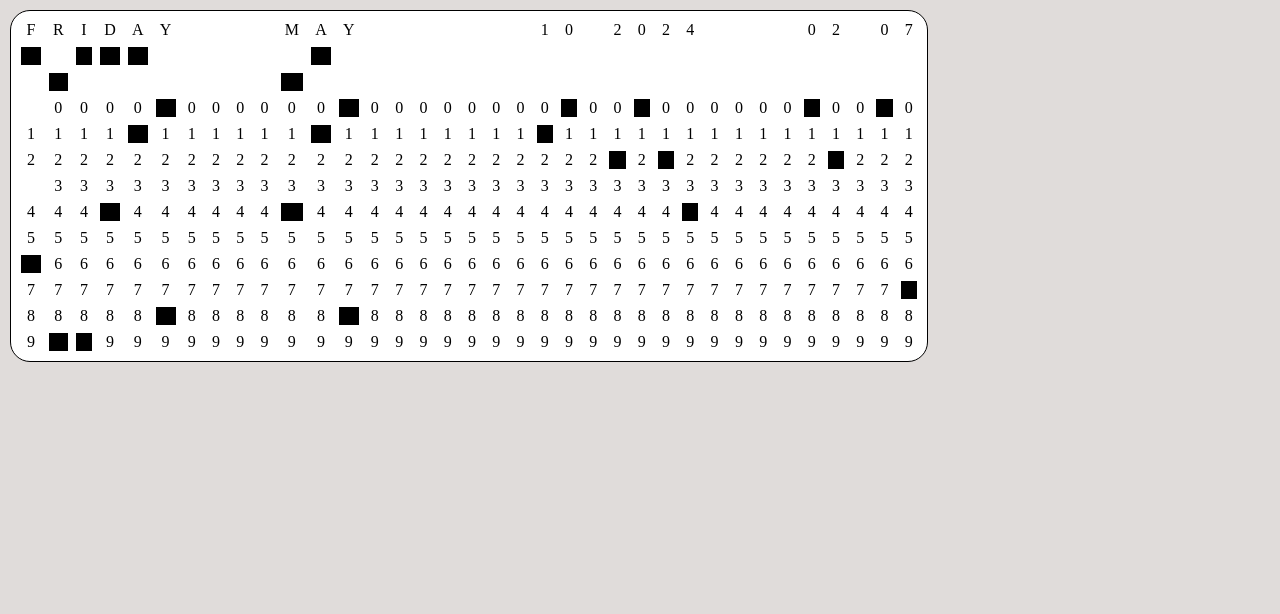
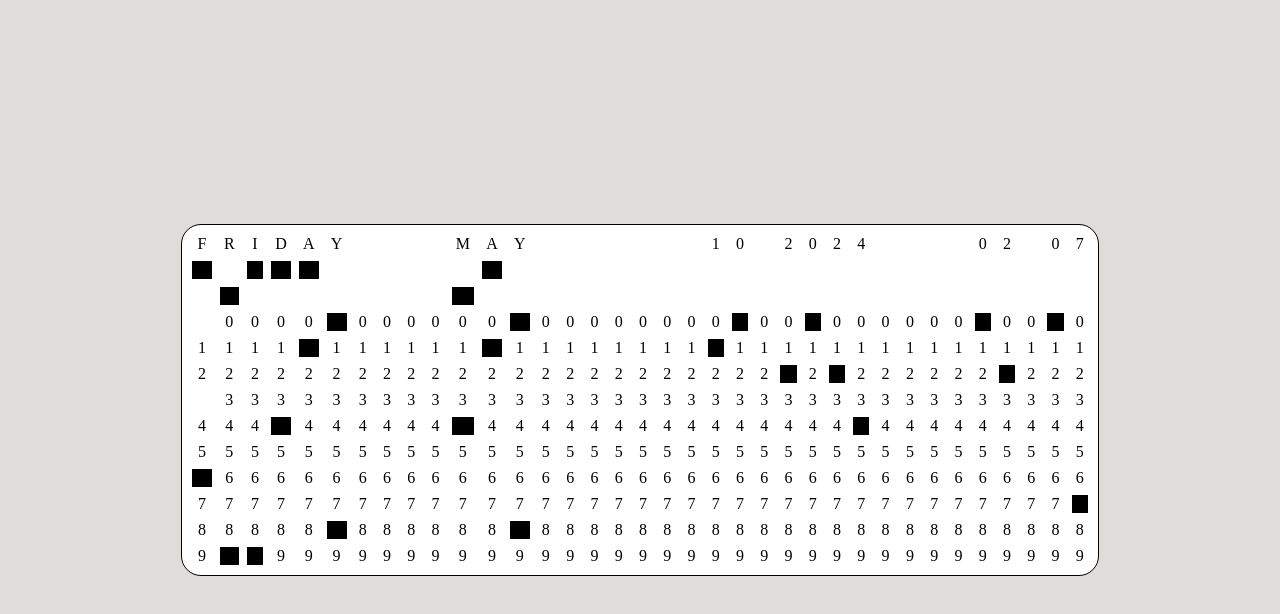
Before and after one commit to naire416/Clock, a plain HTML site: page index.html in a window 1280 px wide. Drawn offline with Linux system fonts and the light colour scheme.

Commit message:
Add files via upload

```diff
--- a/style.css
+++ b/style.css
@@ -13,8 +13,10 @@ body {
 
 #punchcard-container {
     position: relative;
-    margin-left: auto;
-    margin-right: auto;
+    position: fixed;
+    left: 50%;
+    top: 50%;
+    transform: translate(-50%, -50%);
 
 
 
```
